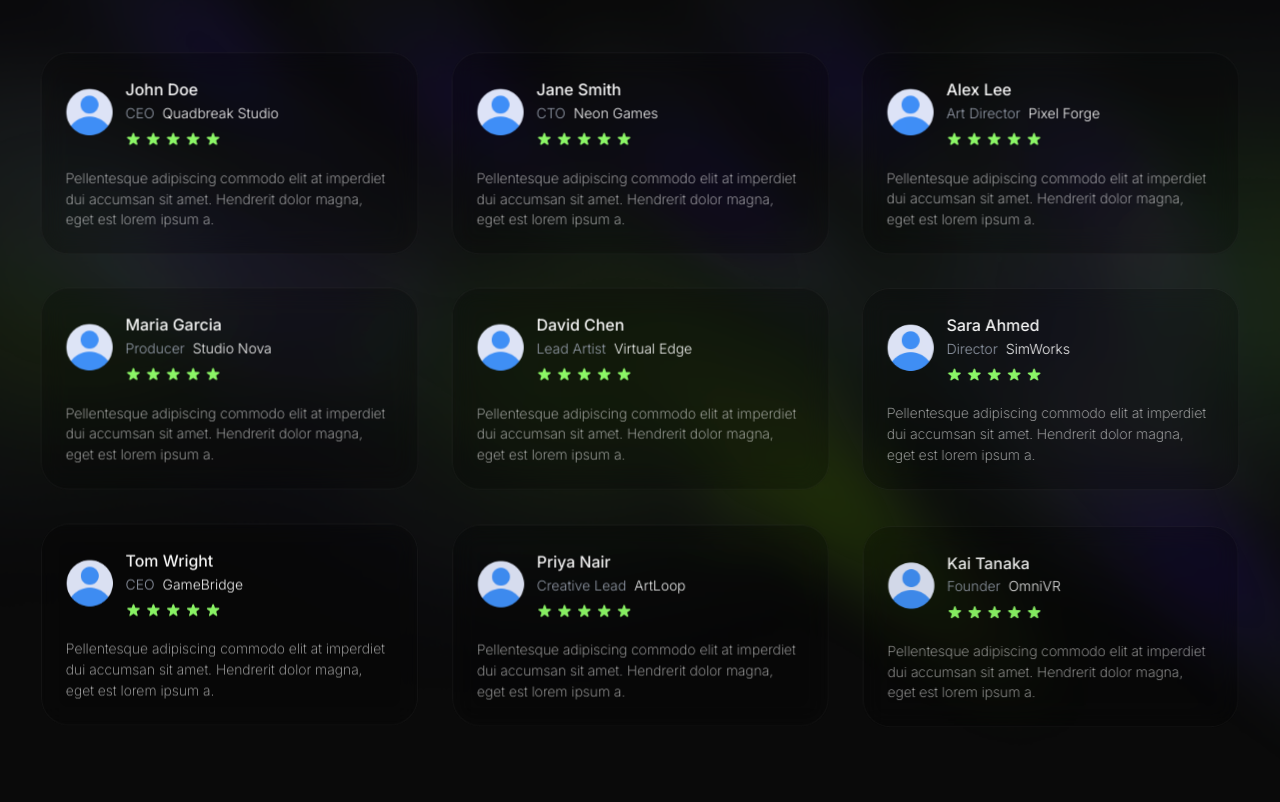
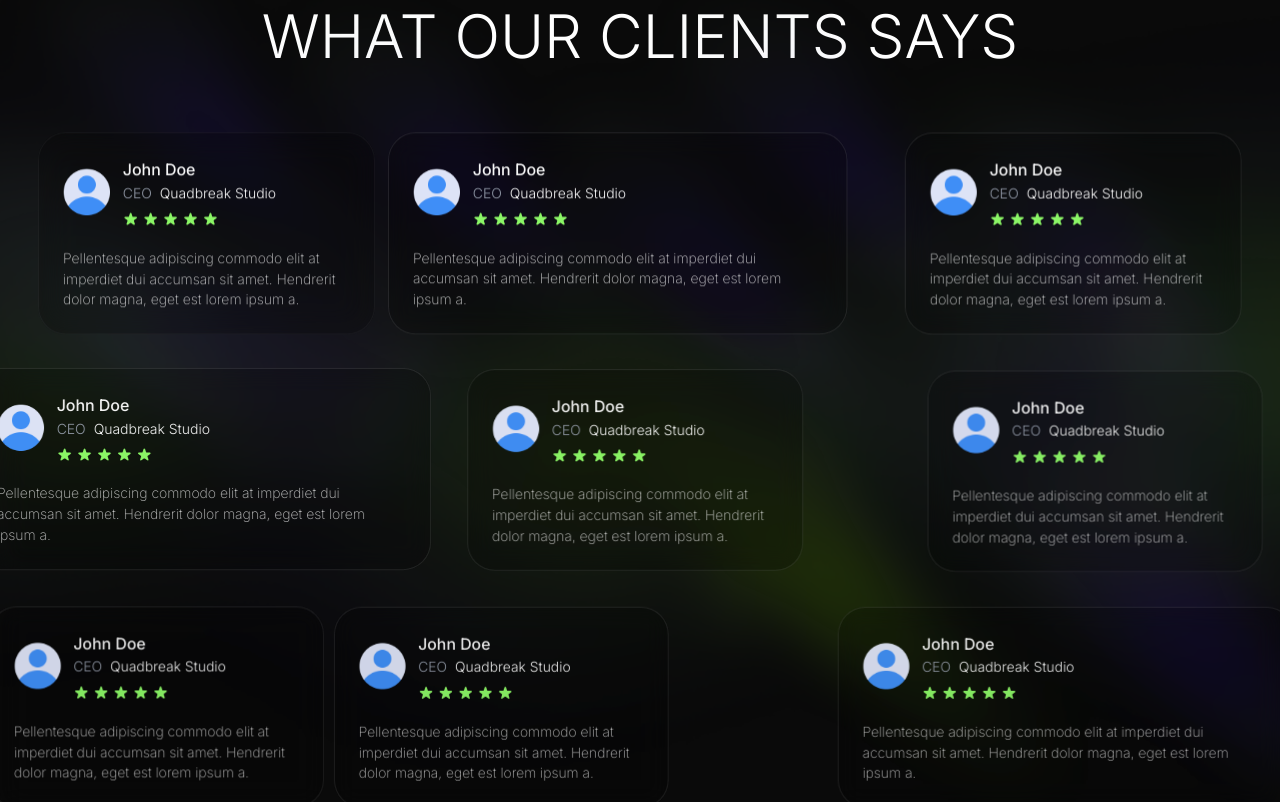
Before and after one commit to nithulcr/quadbreak, a Next.js app: page / in a window 1280 px wide. Shown: the part 4700-5502 px from the top of the page. Built offline with nearby package versions, Linux system fonts and the light colour scheme.

Commit message:
weaaaaaaaaaaaaaaaa

```diff
--- a/src/components/CTASection.tsx
+++ b/src/components/CTASection.tsx
@@ -64,7 +64,7 @@
   return (
     <section
       ref={sectionRef}
-      className="relative overflow-hidden  bg-white/3"
+      className="relative overflow-hidden  bg-white/3 my-10"
     >
       <div className="mx-auto max-w-[1450px] px-5">
         <div
--- a/src/components/ModernTestimonials2.tsx
+++ b/src/components/ModernTestimonials2.tsx
@@ -4,151 +4,292 @@
 import Image from "next/image";
 import gsap from "gsap";
 import { ScrollTrigger } from "gsap/ScrollTrigger";
-import { Swiper, SwiperSlide } from "swiper/react";
-import type { Swiper as SwiperClass } from "swiper";
-import "swiper/css";
+
 
 gsap.registerPlugin(ScrollTrigger);
 
-interface Testimonial {
-  name: string;
-  role: string;
-  text: string;
-}
-
-const testimonials: Testimonial[] = [
-  { name: "John Doe", role: "CEO · Quadbreak Studio", text: "Pellentesque adipiscing commodo elit at imperdiet dui accumsan sit amet. Hendrerit dolor magna, eget est lorem ipsum a." },
-  { name: "Jane Smith", role: "CTO · Neon Games", text: "Pellentesque adipiscing commodo elit at imperdiet dui accumsan sit amet. Hendrerit dolor magna, eget est lorem ipsum a." },
-  { name: "Alex Lee", role: "Art Director · Pixel Forge", text: "Pellentesque adipiscing commodo elit at imperdiet dui accumsan sit amet. Hendrerit dolor magna, eget est lorem ipsum a." },
-  { name: "Maria Garcia", role: "Producer · Studio Nova", text: "Pellentesque adipiscing commodo elit at imperdiet dui accumsan sit amet. Hendrerit dolor magna, eget est lorem ipsum a." },
-  { name: "David Chen", role: "Lead Artist · Virtual Edge", text: "Pellentesque adipiscing commodo elit at imperdiet dui accumsan sit amet. Hendrerit dolor magna, eget est lorem ipsum a." },
-  { name: "Sara Ahmed", role: "Director · SimWorks", text: "Pellentesque adipiscing commodo elit at imperdiet dui accumsan sit amet. Hendrerit dolor magna, eget est lorem ipsum a." },
-  { name: "Tom Wright", role: "CEO · GameBridge", text: "Pellentesque adipiscing commodo elit at imperdiet dui accumsan sit amet. Hendrerit dolor magna, eget est lorem ipsum a." },
-  { name: "Priya Nair", role: "Creative Lead · ArtLoop", text: "Pellentesque adipiscing commodo elit at imperdiet dui accumsan sit amet. Hendrerit dolor magna, eget est lorem ipsum a." },
-  { name: "Kai Tanaka", role: "Founder · OmniVR", text: "Pellentesque adipiscing commodo elit at imperdiet dui accumsan sit amet. Hendrerit dolor magna, eget est lorem ipsum a." },
-];
-
-const renderStars = (count: number) => (
-  <div className="flex gap-1">
-    {[...Array(5)].map((_, i) => (
-      <svg
-        key={i}
-        className={`w-4 h-4 ${i < count ? "text-[#91ff6a]" : "text-gray-500"}`}
-        fill="currentColor"
-        viewBox="0 0 20 20"
-      >
-        <path d="M9.049 2.927c.3-.921 1.603-.921 1.902 0l1.18 3.637a1 1 0 00.95.69h3.813c.969 0 1.371 1.24.588 1.81l-3.084 2.24a1 1 0 00-.364 1.118l1.18 3.637c.3.921-.755 1.688-1.54 1.118l-3.084-2.24a1 1 0 00-1.176 0l-3.084 2.24c-.784.57-1.838-.197-1.539-1.118l1.18-3.637a1 1 0 00-.364-1.118l-3.084-2.24c-.784-.57-.38-1.81.588-1.81h3.812a1 1 0 00.951-.69l1.18-3.637z" />
-      </svg>
-    ))}
-  </div>
-);
-
-const TestimonialCard = ({
-  t,
-  className = "",
-}: {
-  t: Testimonial;
-  className?: string;
-}) => (
-  <div
-    className={`testimonial-card rounded-[28px] border border-white/5 bg-black/20 backdrop-blur-md transition-all duration-500 p-6 flex flex-col gap-5 ${className}`}
-  >
-    <div className="flex items-center gap-3">
-      <div className="w-12 h-12 relative rounded-full overflow-hidden">
-        <Image src="/images/user.png" alt={t.name} fill sizes="50px" className="object-cover" />
-      </div>
-      <div className="font-light">
-        <p className="font-medium text-white">{t.name}</p>
-        <p className="text-sm flex flex-wrap gap-2 pt-[2px]">
-          <span className="text-gray-400">{t.role.split("·")[0]?.trim()}</span>
-          {t.role.includes("·") && t.role.split("·")[1]?.trim()}
-        </p>
-        <div className="mt-2">{renderStars(5)}</div>
-      </div>
-    </div>
-    <p className="text-white/80 text-[14px] font-[200]">{t.text}</p>
-  </div>
-);
-
 const ModernTestimonials2 = () => {
   const sectionRef = useRef<HTMLElement>(null);
-  const swiperRef = useRef<SwiperClass | null>(null);
+  const desktopGridRef = useRef<HTMLDivElement>(null);
 
   useEffect(() => {
     const ctx = gsap.context(() => {
       const section = sectionRef.current;
       if (!section) return;
 
-      const cards = section.querySelectorAll(".testimonial-card");
-      if (cards.length === 0) return;
+      // Cards animation — desktop grid only
+      const cards = desktopGridRef.current?.querySelectorAll(".testimonial-card") ?? [];
+      if (cards.length > 0) {
+        gsap.fromTo(cards,
+          {
+            opacity: 0,
+            y: 60,
+            scale: 0.9,
+          },
+          {
+            opacity: 1,
+            y: 0,
+            scale: 1,
+            duration: 6,
+            stagger: {
+              each: 0.1,
+              ease: "power2.inOut",
+            },
+            ease: "power3.out",
+            scrollTrigger: {
+              trigger: cards[0],
+              start: "top 85%",
+              once: true,
+              invalidateOnRefresh: true,
+            },
+          }
+        );
 
-      gsap.fromTo(
-        cards,
-        { opacity: 0, y: 60, scale: 0.9 },
-        {
-          opacity: 1,
-          y: 0,
-          scale: 1,
-          duration: 6,
-          stagger: { each: 0.1, ease: "power2.inOut" },
-          ease: "power3.out",
-          scrollTrigger: {
-            trigger: cards[0],
-            start: "top 85%",
-            once: true,
-            invalidateOnRefresh: true,
-          },
-        },
-      );
+        // Floating animation — desktop only
+        const isDesktop = window.matchMedia("(min-width: 1024px)").matches;
+        if (isDesktop) {
+          cards.forEach((card, index) => {
+            gsap.set(card, {
+              transformOrigin: "center center",
+            });
 
+            const baseDuration = 0.7 + (index % 3) * 0.5;
+            const delay = index * 0.15;
 
+            gsap.to(card, {
+              keyframes: [
+                { x: -80, duration: baseDuration, ease: "sine.inOut" },
+                { x: 0, duration: baseDuration, ease: "sine.inOut" },
+                { x: 80, duration: baseDuration, ease: "sine.inOut" },
+                { x: 0, duration: baseDuration, ease: "sine.inOut" },
+              ],
+              repeat: -1,
+              delay: delay,
+            });
+          });
+        }
+      }
     }, sectionRef);
 
     return () => ctx.revert();
   }, []);
 
+  const renderStars = (count: number) => {
+    return (
+      <div className="flex gap-1">
+        {[...Array(5)].map((_, i) => (
+          <svg
+            key={i}
+            className={`w-4 h-4 ${i < count ? 'text-[#91ff6a]' : 'text-gray-500'}`}
+            fill="currentColor"
+            viewBox="0 0 20 20"
+          >
+            <path d="M9.049 2.927c.3-.921 1.603-.921 1.902 0l1.18 3.637a1 1 0 00.95.69h3.813c.969 0 1.371 1.24.588 1.81l-3.084 2.24a1 1 0 00-.364 1.118l1.18 3.637c.3.921-.755 1.688-1.54 1.118l-3.084-2.24a1 1 0 00-1.176 0l-3.084 2.24c-.784.57-1.838-.197-1.539-1.118l1.18-3.637a1 1 0 00-.364-1.118l-3.084-2.24c-.784-.57-.38-1.81.588-1.81h3.812a1 1 0 00.951-.69l1.18-3.637z" />
+          </svg>
+        ))}
+      </div>
+    );
+  };
+
   return (
     <section ref={sectionRef} className="py-14 md:py-24 relative overflow-hidden bg-[var(--background)]">
       <div className="absolute hero-section-video top-0 left-0 w-full h-full opacity-15">
-        <img src="/images/bg2.png" alt="bg" className="object-cover h-full" sizes="(max-width: 768px) 100vw, (max-width: 1200px) 50vw, 33vw" />
+        <img
+          src="/images/bg2.png"
+          alt="bg"
+          className="object-cover h-full"
+          sizes="(max-width: 768px) 100vw, (max-width: 1200px) 50vw, 33vw"
+        />
       </div>
       <div className="max-w-[1450px] mx-auto px-5 lg:px-10">
-        <div className="text-center mb-10  md:mb-16">
+        {/* Section Header */}
+        <div className="text-center mb-10 md:mb-16">
           <h2 className="text-white uppercase text-4xl lg:text-6xl leading-none font-light mb-4">
             What Our Clients Says
           </h2>
         </div>
 
-        {/* Desktop grid — hidden on tablet & mobile */}
-        <div className="hidden lg:grid grid-cols-3 gap-8">
-          {testimonials.map((t, i) => (
-            <TestimonialCard key={i} t={t} />
+        {/* Mobile + Tablet horizontal slider */}
+        <div className="flex lg:hidden gap-6 overflow-x-auto snap-x snap-mandatory pb-4 -mx-5 px-5 [scrollbar-width:none] [&::-webkit-scrollbar]:hidden">
+          {[...Array(9)].map((_, i) => (
+            <div key={i} className="testimonial-card snap-center shrink-0 w-[320px] rounded-[28px] border border-white/10 bg-black/20 backdrop-blur-md transition-all duration-500 p-6 flex flex-col gap-5">
+              <div className="flex items-center gap-3">
+                <div className="w-12 h-12 relative rounded-full overflow-hidden">
+                  <Image src="/images/user.png" alt="John Doe" fill sizes="50px" className="object-cover" />
+                </div>
+                <div className="font-light">
+                  <p className="font-medium text-white">John Doe</p>
+                  <p className="text-sm flex flex-wrap gap-2 pt-[2px]"><span className="text-gray-400">CEO</span> Quadbreak Studio</p>
+                  <div className="mt-2">{renderStars(5)}</div>
+                </div>
+              </div>
+              <div>
+                <p className="text-white/80 text-[14px] font-[200]">
+                  Pellentesque adipiscing commodo elit at imperdiet dui accumsan sit amet. Hendrerit dolor magna, eget est lorem ipsum a.
+                </p>
+              </div>
+            </div>
           ))}
         </div>
 
+        {/* Desktop staggered grid — original layout, unchanged */}
+        <div ref={desktopGridRef} className="hidden lg:grid grid-cols-10 gap-8">
+          <div className="testimonial-card col-span-3 rounded-[28px] border border-white/5 bg-black/20 backdrop-blur-lg transition-all duration-500 p-6 flex flex-col gap-5">
+            <div className="flex items-center gap-3">
+              <div className="w-12 h-12 relative rounded-full overflow-hidden">
+                <Image src="/images/user.png" alt="John Doe" fill sizes="50px" className="object-cover" />
+              </div>
+              <div className="font-light">
+                <p className="font-medium text-white">John Doe</p>
+                <p className="text-sm flex flex-wrap gap-2 pt-[2px]"><span className="text-gray-400">CEO</span> Quadbreak Studio</p>
+                <div className="mt-2">{renderStars(5)}</div>
+              </div>
+            </div>
+            <div>
+              <p className="text-white/80 text-[14px] font-[200]">
+                Pellentesque adipiscing commodo elit at imperdiet dui accumsan sit amet. Hendrerit dolor magna, eget est lorem ipsum a.
+              </p>
+            </div>
+          </div>
+          <div className="testimonial-card col-span-4 rounded-[28px] border border-white/10 bg-black/20 backdrop-blur-md transition-all duration-500 p-6 flex flex-col gap-5">
+            <div className="flex items-center gap-3">
+              <div className="w-12 h-12 relative rounded-full overflow-hidden">
+                <Image src="/images/user.png" alt="John Doe" fill sizes="50px" className="object-cover" />
+              </div>
+              <div className="font-light">
+                <p className="font-medium text-white">John Doe</p>
+                <p className="text-sm flex flex-wrap gap-2 pt-[2px]"><span className="text-gray-400">CEO</span> Quadbreak Studio</p>
+                <div className="mt-2">{renderStars(5)}</div>
+              </div>
+            </div>
+            <div>
+              <p className="text-white/80 text-[14px] font-[200]">
+                Pellentesque adipiscing commodo elit at imperdiet dui accumsan sit amet. Hendrerit dolor magna, eget est lorem ipsum a.
+              </p>
+            </div>
+          </div>
+          <div className="testimonial-card col-span-3 rounded-[28px] border border-white/10 bg-black/20 backdrop-blur-md transition-all duration-500 p-6 flex flex-col gap-5">
+            <div className="flex items-center gap-3">
+              <div className="w-12 h-12 relative rounded-full overflow-hidden">
+                <Image src="/images/user.png" alt="John Doe" fill sizes="50px" className="object-cover" />
+              </div>
+              <div className="font-light">
+                <p className="font-medium text-white">John Doe</p>
+                <p className="text-sm flex flex-wrap gap-2 pt-[2px]"><span className="text-gray-400">CEO</span> Quadbreak Studio</p>
+                <div className="mt-2">{renderStars(5)}</div>
+              </div>
+            </div>
+            <div>
+              <p className="text-white/80 text-[14px] font-[200]">
+                Pellentesque adipiscing commodo elit at imperdiet dui accumsan sit amet. Hendrerit dolor magna, eget est lorem ipsum a.
+              </p>
+            </div>
+          </div>
+          <div className="testimonial-card col-span-4 rounded-[28px] border border-white/10 bg-black/20 backdrop-blur-md transition-all duration-500 p-6 flex flex-col gap-5">
+            <div className="flex items-center gap-3">
+              <div className="w-12 h-12 relative rounded-full overflow-hidden">
+                <Image src="/images/user.png" alt="John Doe" fill sizes="50px" className="object-cover" />
+              </div>
+              <div className="font-light">
+                <p className="font-medium text-white">John Doe</p>
+                <p className="text-sm flex flex-wrap gap-2 pt-[2px]"><span className="text-gray-400">CEO</span> Quadbreak Studio</p>
+                <div className="mt-2">{renderStars(5)}</div>
+              </div>
+            </div>
+            <div>
+              <p className="text-white/80 text-[14px] font-[200]">
+                Pellentesque adipiscing commodo elit at imperdiet dui accumsan sit amet. Hendrerit dolor magna, eget est lorem ipsum a.
+              </p>
+            </div>
+          </div>
+          <div className="testimonial-card col-span-3 rounded-[28px] border border-white/10 bg-black/20 backdrop-blur-md transition-all duration-500 p-6 flex flex-col gap-5">
+            <div className="flex items-center gap-3">
+              <div className="w-12 h-12 relative rounded-full overflow-hidden">
+                <Image src="/images/user.png" alt="John Doe" fill sizes="50px" className="object-cover" />
+              </div>
+              <div className="font-light">
+                <p className="font-medium text-white">John Doe</p>
+                <p className="text-sm flex flex-wrap gap-2 pt-[2px]"><span className="text-gray-400">CEO</span> Quadbreak Studio</p>
+                <div className="mt-2">{renderStars(5)}</div>
+              </div>
+            </div>
+            <div>
+              <p className="text-white/80 text-[14px] font-[200]">
+                Pellentesque adipiscing commodo elit at imperdiet dui accumsan sit amet. Hendrerit dolor magna, eget est lorem ipsum a.
+              </p>
+            </div>
+          </div>
+          <div className="testimonial-card col-span-3 rounded-[28px] border border-white/10 bg-black/20 backdrop-blur-md transition-all duration-500 p-6 flex flex-col gap-5">
+            <div className="flex items-center gap-3">
+              <div className="w-12 h-12 relative rounded-full overflow-hidden">
+                <Image src="/images/user.png" alt="John Doe" fill sizes="50px" className="object-cover" />
+              </div>
+              <div className="font-light">
+                <p className="font-medium text-white">John Doe</p>
+                <p className="text-sm flex flex-wrap gap-2 pt-[2px]"><span className="text-gray-400">CEO</span> Quadbreak Studio</p>
+                <div className="mt-2">{renderStars(5)}</div>
+              </div>
+            </div>
+            <div>
+              <p className="text-white/80 text-[14px] font-[200]">
+                Pellentesque adipiscing commodo elit at imperdiet dui accumsan sit amet. Hendrerit dolor magna, eget est lorem ipsum a.
+              </p>
+            </div>
+          </div>
+          <div className="testimonial-card col-span-3 rounded-[28px] border border-white/10 bg-black/20 backdrop-blur-md transition-all duration-500 p-6 flex flex-col gap-5">
+            <div className="flex items-center gap-3">
+              <div className="w-12 h-12 relative rounded-full overflow-hidden">
+                <Image src="/images/user.png" alt="John Doe" fill sizes="50px" className="object-cover" />
+              </div>
+              <div className="font-light">
+                <p className="font-medium text-white">John Doe</p>
+                <p className="text-sm flex flex-wrap gap-2 pt-[2px]"><span className="text-gray-400">CEO</span> Quadbreak Studio</p>
+                <div className="mt-2">{renderStars(5)}</div>
+              </div>
+            </div>
+            <div>
+              <p className="text-white/80 text-[14px] font-[200]">
+                Pellentesque adipiscing commodo elit at imperdiet dui accumsan sit amet. Hendrerit dolor magna, eget est lorem ipsum a.
+              </p>
+            </div>
+          </div>
+          <div className="testimonial-card col-span-3 rounded-[28px] border border-white/10 bg-black/20 backdrop-blur-md transition-all duration-500 p-6 flex flex-col gap-5">
+            <div className="flex items-center gap-3">
+              <div className="w-12 h-12 relative rounded-full overflow-hidden">
+                <Image src="/images/user.png" alt="John Doe" fill sizes="50px" className="object-cover" />
+              </div>
+              <div className="font-light">
+                <p className="font-medium text-white">John Doe</p>
+                <p className="text-sm flex flex-wrap gap-2 pt-[2px]"><span className="text-gray-400">CEO</span> Quadbreak Studio</p>
+                <div className="mt-2">{renderStars(5)}</div>
+              </div>
+            </div>
+            <div>
+              <p className="text-white/80 text-[14px] font-[200]">
+                Pellentesque adipiscing commodo elit at imperdiet dui accumsan sit amet. Hendrerit dolor magna, eget est lorem ipsum a.
+              </p>
+            </div>
+          </div>
+          <div className="testimonial-card col-span-4 rounded-[28px] border border-white/10 bg-black/20 backdrop-blur-md transition-all duration-500 p-6 flex flex-col gap-5">
+            <div className="flex items-center gap-3">
+              <div className="w-12 h-12 relative rounded-full overflow-hidden">
+                <Image src="/images/user.png" alt="John Doe" fill sizes="50px" className="object-cover" />
+              </div>
+              <div className="font-light">
+                <p className="font-medium text-white">John Doe</p>
+                <p className="text-sm flex flex-wrap gap-2 pt-[2px]"><span className="text-gray-400">CEO</span> Quadbreak Studio</p>
+                <div className="mt-2">{renderStars(5)}</div>
+              </div>
+            </div>
+            <div>
+              <p className="text-white/80 text-[14px] font-[200]">
+                Pellentesque adipiscing commodo elit at imperdiet dui accumsan sit amet. Hendrerit dolor magna, eget est lorem ipsum a.
+              </p>
+            </div>
+          </div>
+        </div>
 
       </div>
-      {/* Tablet + Mobile slider — hidden on desktop */}
-        <div className="block lg:hidden">
-          <Swiper
-            slidesPerView={1.3}
-            spaceBetween={10}
-            loop={true}
-            loopAdditionalSlides={6}
-            breakpoints={{
-              640: { slidesPerView: 2.2 },
-            }}
-            onSwiper={(swiper) => {
-              swiperRef.current = swiper;
-            }}
-          >
-            {testimonials.map((t, i) => (
-              <SwiperSlide key={i}>
-                <TestimonialCard t={t} />
-              </SwiperSlide>
-            ))}
-          </Swiper>
-        </div>
     </section>
   );
 };
```
